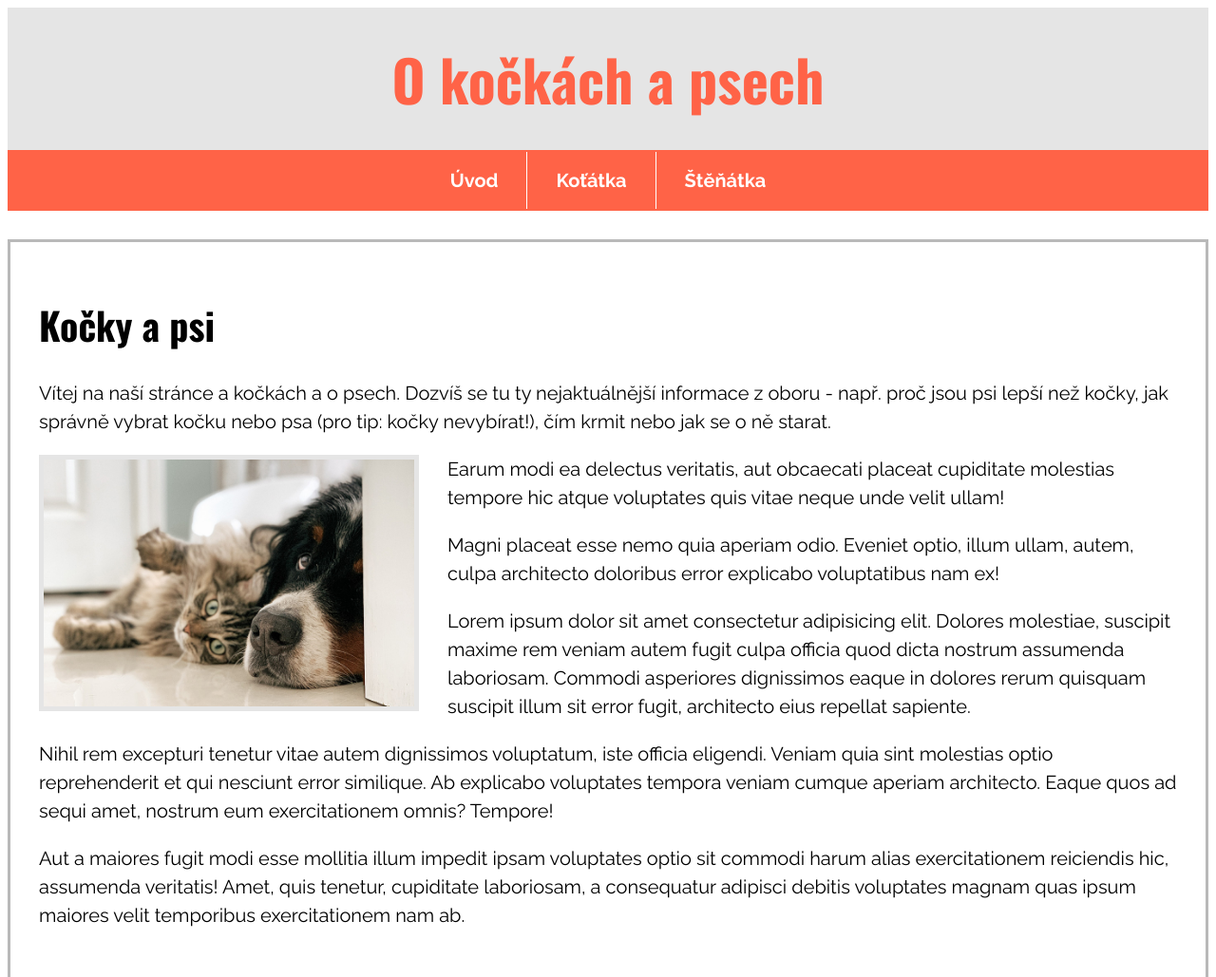
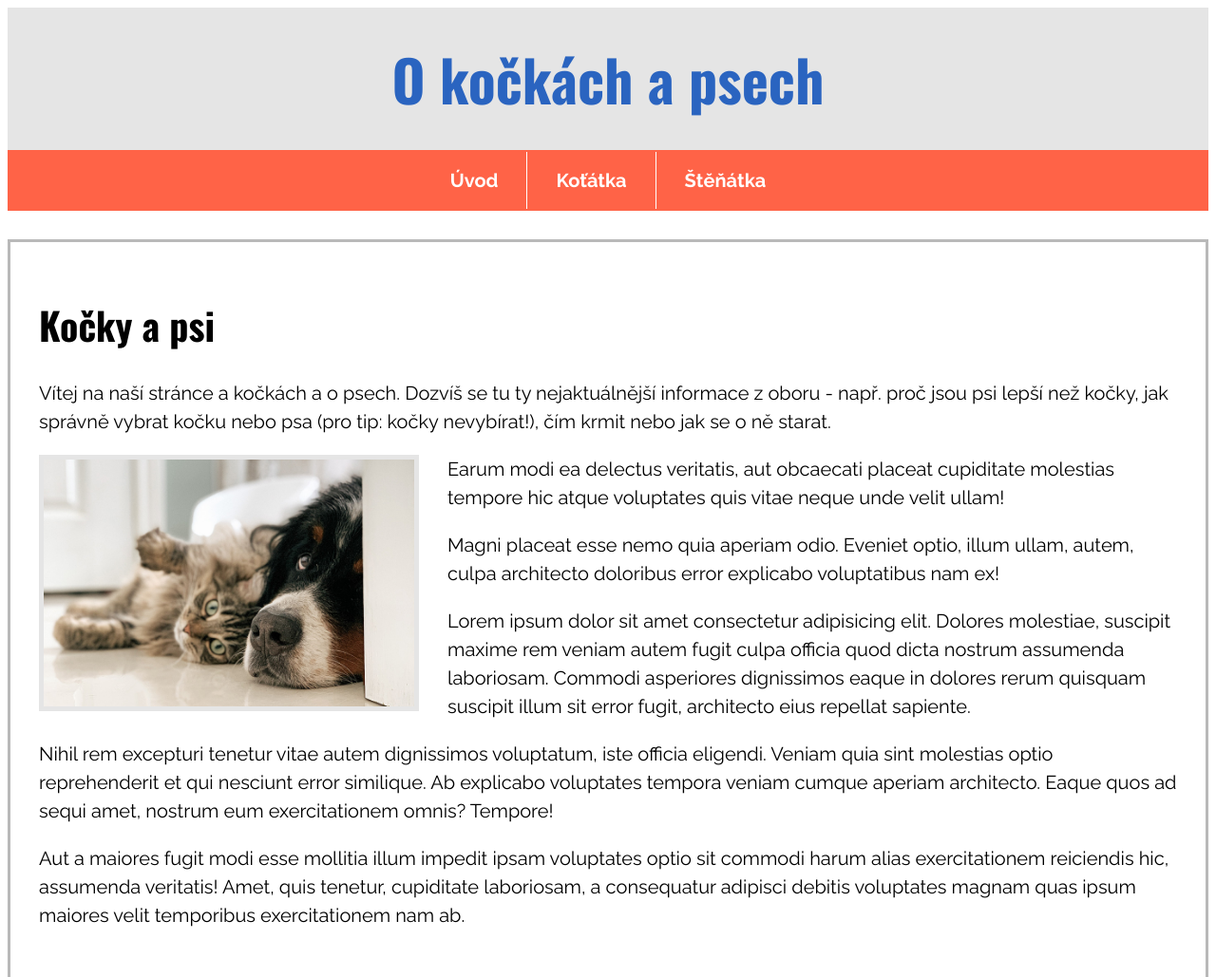
Before and after one commit to alprochaz/prvni-web, an Eleventy site: page index.html in a window 1280 px wide. Shown: the top 1029 px of the page at 95% size. Built offline with nearby package versions, Linux system fonts and the light colour scheme; Eleventy itself is replaced by a stand-in of ours; files that its build step writes are made by us from their sources.

Commit message:
zmena header

```diff
--- a/css/style.css
+++ b/css/style.css
@@ -25,7 +25,7 @@ h1, h2, h3, h4, h5, h6 {
   margin: 0;
   font-size: 3em;
   text-align: center;
-  color: #ff6347;
+  color: #2a64c0;
 }
 
 .menu {
```
